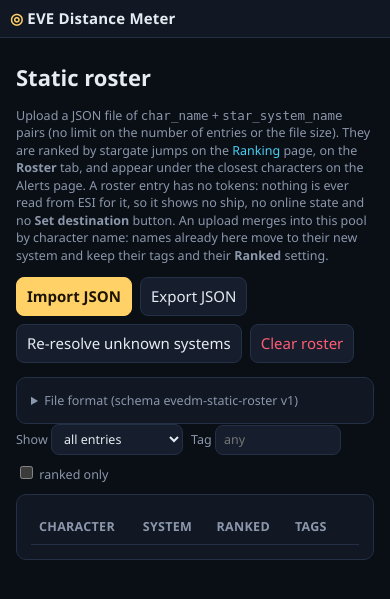
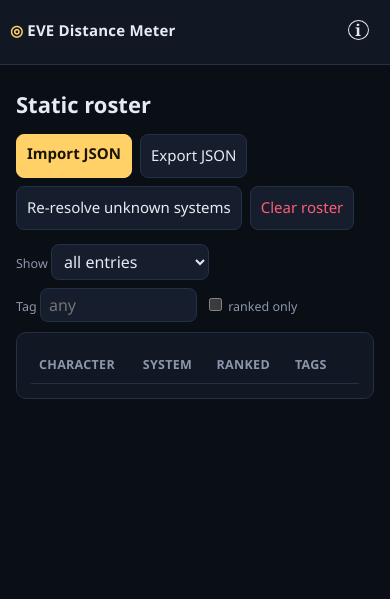
Before and after one commit to Headruner/war-bot-2, a Python web app: template src/evedm/web/templates/roster.html in a window 390 px wide. Shown: the top 599 px of the page. Run offline with Jinja, Linux system fonts and the light colour scheme; the template is opened without the code that fills it: most values are stand-ins (such as "Sample title", 1, 10 or a date in 2020); lists and menus that the app fills with data are empty.

Commit message:
feat: collapse page help and improve mobile layout

```diff
--- a/src/evedm/web/static/app.css
+++ b/src/evedm/web/static/app.css
@@ -340,3 +340,38 @@
 .badge.wh, .hop.wh { background: rgba(180, 140, 255, 0.2); color: #d9c7ff; border: 1px solid rgba(180, 140, 255, 0.5); }
 .route-bar .wh-note { margin-top: 2px; color: #d9c7ff; font-size: 0.9em; }
 .legend .wh-line { display: inline-block; width: 18px; border-top: 2px dashed #b48cff; vertical-align: middle; margin-right: 4px; }
+
+
+/* Shared page help. Native popovers support keyboard activation, Escape and outside dismissal. */
+.info-trigger, #page-help button {
+  display: inline-grid; place-items: center; width: 44px; height: 44px; padding: 0;
+  background: transparent; color: var(--text); border: 0; cursor: pointer;
+}
+.info-trigger span { border: 1.5px solid currentColor; border-radius: 50%; width: 21px; line-height: 18px;
+  text-align: center; font: bold 16px/18px Georgia, serif; }
+#page-help { position: fixed; inset: 56px 12px auto auto; margin: 0; padding: 12px 16px;
+  width: min(28rem, calc(100% - 24px)); max-height: calc(100dvh - 72px); overflow: auto;
+  background: var(--panel); color: var(--text); border: 1px solid var(--line); border-radius: var(--radius);
+  box-shadow: 0 8px 30px #0008; overflow-wrap: anywhere; }
+#page-help header { display: flex; align-items: center; justify-content: space-between; }
+#page-help button { font-size: 24px; }
+#page-help pre { white-space: pre-wrap; }
+#page-help p, #page-help .small { font-size: 14px; }
+:focus-visible { outline: 2px solid var(--high); outline-offset: 2px; }
+
+@media (max-width: 820px) {
+  .topbar { gap: 4px 8px; }
+  .info-trigger { order: 1; margin-left: auto; }
+  .nav { order: 2; flex: 0 0 100%; flex-wrap: nowrap; justify-content: flex-start;
+    gap: 12px; overflow-x: auto; }
+  .nav:empty { display: none; }
+  .nav a, .nav .link { display: inline-flex; align-items: center; min-height: 44px; white-space: nowrap; }
+  .combo, .list-pane, .page .card { min-width: 0; }
+  .page .card:has(table), .page .notice:has(table) { overflow-x: auto; }
+  .toolbar .btn, .tab, .btn.icon, .target .btn { min-height: 44px; }
+  .btn.icon { min-width: 44px; }
+  .toolbar label:has(input[type=checkbox]), .hub-toggle label { display: inline-flex; align-items: center; min-height: 44px; }
+  .grid input[type=checkbox] { width: 24px; height: 24px; }
+  .page input:not([type=checkbox]), .page select, .target input:not([type=radio]) { font-size: 16px; }
+  .hub-toggle { flex-wrap: wrap; min-width: 0; }
+}
--- a/src/evedm/web/templates/base.html
+++ b/src/evedm/web/templates/base.html
@@ -26,6 +26,15 @@
         {% endif %}
       {% endif %}
     </nav>
+    <button type="button" class="info-trigger" popovertarget="page-help" aria-label="Page information" title="Page information">
+      <span aria-hidden="true">i</span>
+    </button>
+    <aside id="page-help" popover aria-label="Page information">
+      <header><strong>Page information</strong>
+        <button type="button" popovertarget="page-help" popovertargetaction="hide" aria-label="Close information">×</button>
+      </header>
+      {% block page_help %}{% endblock %}
+    </aside>
   </header>
   {% if demo %}<div class="demo-banner">Demo mode: fictional characters, no EVE login needed.<span class="detail"> Universe data: {{ universe }}</span></div>{% endif %}
   {% block content %}{% endblock %}
--- a/src/evedm/web/templates/index.html
+++ b/src/evedm/web/templates/index.html
@@ -19,16 +19,18 @@
     <label><input type="radio" name="hub" value="{{ h | lower }}"> {{ h }}</label>
     {% endfor %}{% endif %}
     {% if ansiblex_enabled %}<label title="Adds the Ansiblex jump gates each character may use (read through ESI)"><input type="radio" name="hub" value="ansiblex"> Ansiblex</label>{% endif %}
-    {% if evescout_enabled %}<span class="small">(EVE-Scout)</span>{% endif %}
   </fieldset>
   {% endif %}
 </form>
+{% endblock %}
+{% block page_help %}
+<p class="hint">Type a target system or paste the notification text. Characters are ranked by stargate jumps; click one to see its route.</p>
+{% if evescout_enabled %}<p>Thera and Turnur connections come from EVE-Scout.</p>{% endif %}
 {% endblock %}
 {% block content %}
 <main class="split" data-auto-refresh="{{ auto_refresh_s }}">
   <section class="list-pane" aria-label="Characters ranked by jumps">
     <div id="target-info" class="target-info">
-      <p class="hint">Type a target system or paste the notification text. Characters are ranked by stargate jumps; click one to see its route.</p>
     </div>
     <div id="thera-info" class="small thera-info" hidden></div>
     <div id="recent" class="chips"></div>
--- a/src/evedm/web/templates/roster.html
+++ b/src/evedm/web/templates/roster.html
@@ -1,22 +1,13 @@
 {% extends "base.html" %}
 {% block title %}Roster · EVE Distance Meter{% endblock %}
-{% block content %}
-<div class="page">
-  <h1>Static roster</h1>
-  <p class="small">Upload a JSON file of <code>char_name</code> + <code>star_system_name</code> pairs (no limit on
+{% block page_help %}
+<p class="small">Upload a JSON file of <code>char_name</code> + <code>star_system_name</code> pairs (no limit on
     the number of entries or the file size). They are ranked by stargate jumps on the
     <a href="/">Ranking</a> page, on the <b>Roster</b> tab, and appear under the closest characters on the
     Alerts page. A roster entry has no tokens: nothing is ever read from ESI for it, so it shows no ship, no
     online state and no <b>Set destination</b> button. An upload merges into this pool by character name:
     names already here move to their new system and keep their tags and their <b>Ranked</b> setting.</p>
-  <div class="toolbar">
-    <label class="btn primary">Import JSON<input id="roster-file" type="file" accept="application/json,.json" hidden></label>
-    <button id="roster-export" class="btn" type="button">Export JSON</button>
-    <button id="roster-resolve" class="btn" type="button">Re-resolve unknown systems</button>
-    <button id="roster-clear" class="btn danger" type="button">Clear roster</button>
-    <span id="roster-stats" class="small"></span>
-  </div>
-  <details class="card">
+<details class="card">
     <summary class="small">File format (schema evedm-static-roster v1)</summary>
 <pre class="small">{ "schema": "evedm-static-roster", "version": 1, "label": "Alt parking list",
   "characters": [
@@ -27,6 +18,17 @@
       whole is rejected (not JSON or not the schema).
       The file is not kept and its contents are never written to the log.</p>
   </details>
+{% endblock %}
+{% block content %}
+<div class="page">
+  <h1>Static roster</h1>
+  <div class="toolbar">
+    <label class="btn primary">Import JSON<input id="roster-file" type="file" accept="application/json,.json" hidden></label>
+    <button id="roster-export" class="btn" type="button">Export JSON</button>
+    <button id="roster-resolve" class="btn" type="button">Re-resolve unknown systems</button>
+    <button id="roster-clear" class="btn danger" type="button">Clear roster</button>
+    <span id="roster-stats" class="small"></span>
+  </div>
   <div id="roster-report" class="notice" hidden></div>
   <div class="roster-filters">
     <label class="small">Show
```
Also changed, not shown: src/evedm/web/templates/alerts.html (+6 -4 lines), src/evedm/web/templates/characters.html (+9 -6 lines), src/evedm/web/templates/login.html (+5 -2 lines), src/evedm/web/templates/notifications.html (+8 -6 lines), src/evedm/web/templates/structures.html (+6 -4 lines), src/evedm/web/templates/wars.html (+9 -7 lines).
